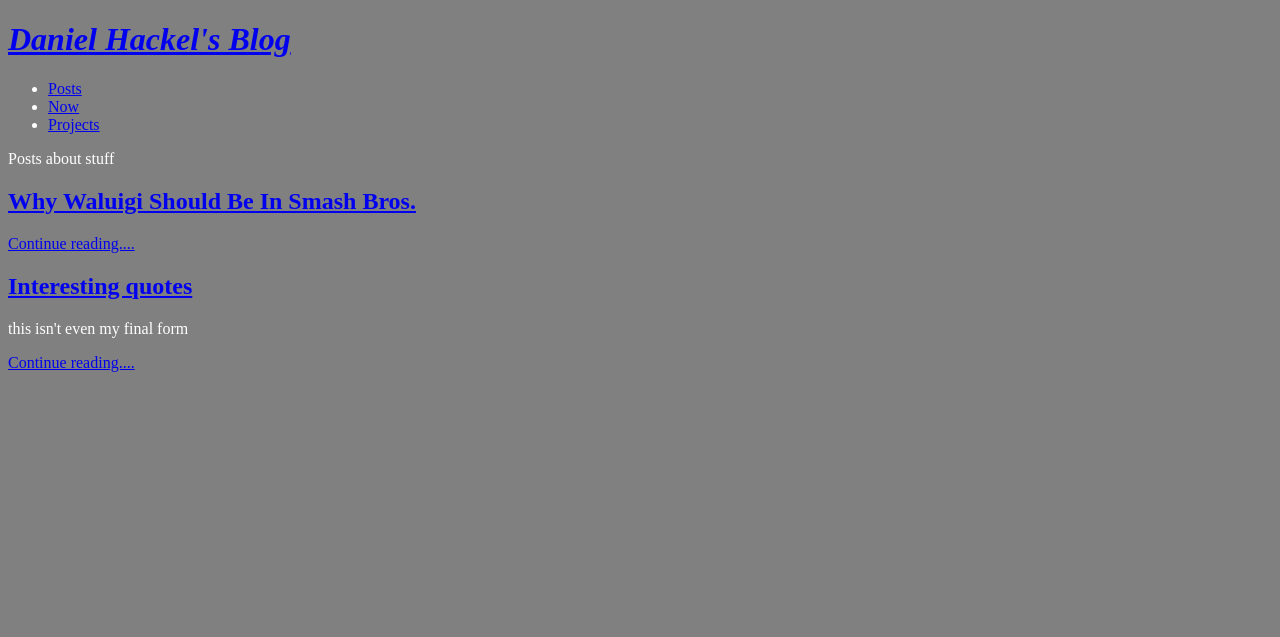
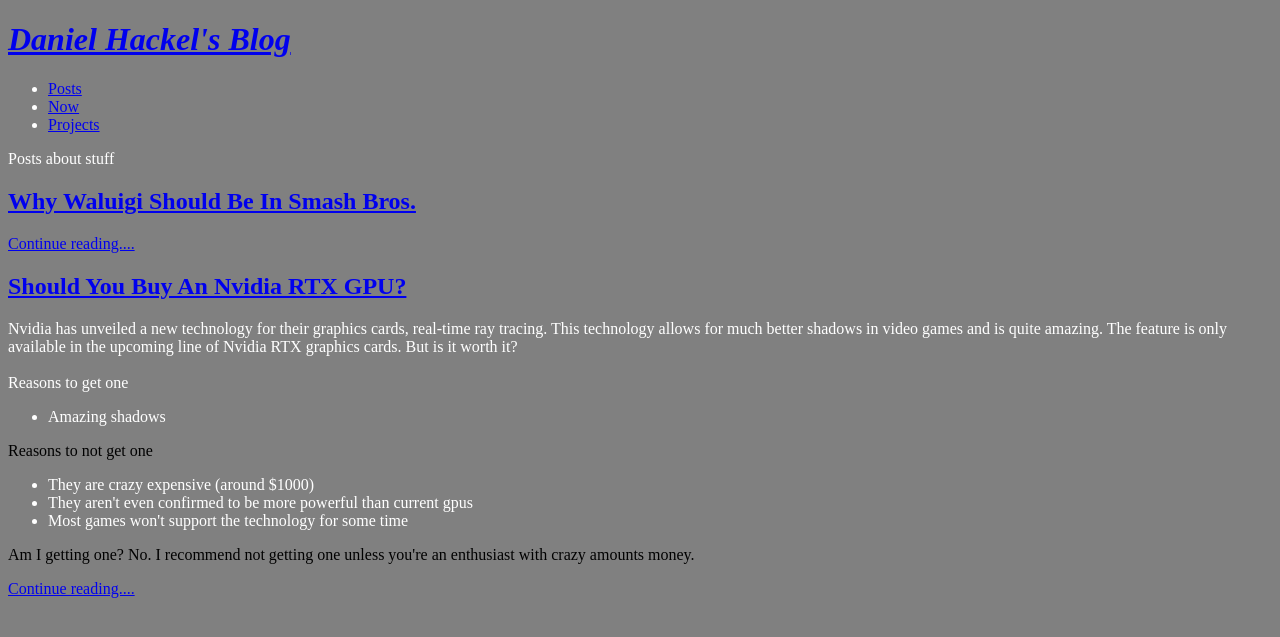
Before and after one commit to dhackel353/First-Repository, a Jekyll site: the page built from index.html, in a window 1280 px wide. Shown: the top 637 px of the page. Built offline with Jekyll 4.4.1, drawn with Linux system fonts in a browser that asks for light colours.

Commit message:
Update 2018-09-01-post1.html

```diff
--- a/_posts/2018-09-01-post1.html
+++ b/_posts/2018-09-01-post1.html
@@ -1,6 +1,26 @@
 ---
-title: Interesting quotes
+title: Should You Buy An Nvidia RTX GPU?
 layout: post
 ---
 
-this isn't even my final form
+<body>
+
+  Nvidia has unveiled a new technology for their graphics cards, real-time ray tracing. This technology allows for
+  much better shadows in video games and is quite amazing. The feature is only available in the upcoming line of Nvidia RTX graphics cards.
+  But is it worth it?
+  <br><br>
+  Reasons to get one
+  <ul>
+    <li>Amazing shadows</li>
+  </ul>
+
+  Reasons to not get one
+  <ul>
+    <li>They are crazy expensive (around $1000)</li>
+    <li>They aren't even confirmed to be more powerful than current gpus</li>
+    <li>Most games won't support the technology for some time</li>
+  </ul>
+
+  Am I getting one? No. I recommend not getting one unless you're an enthusiast with crazy amounts money.
+
+</body>
```
